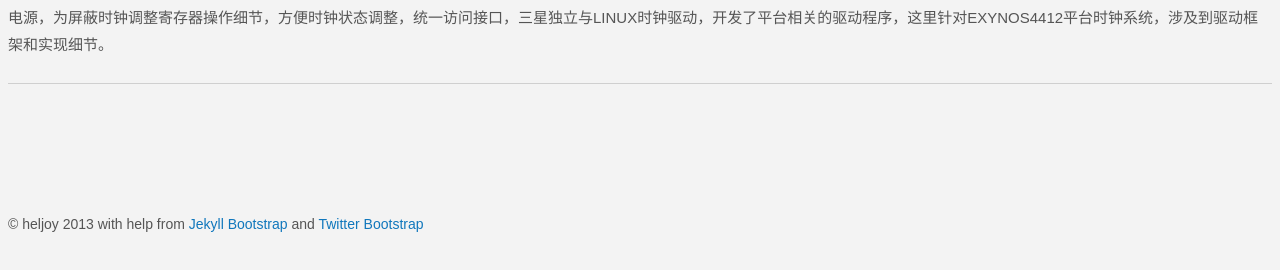
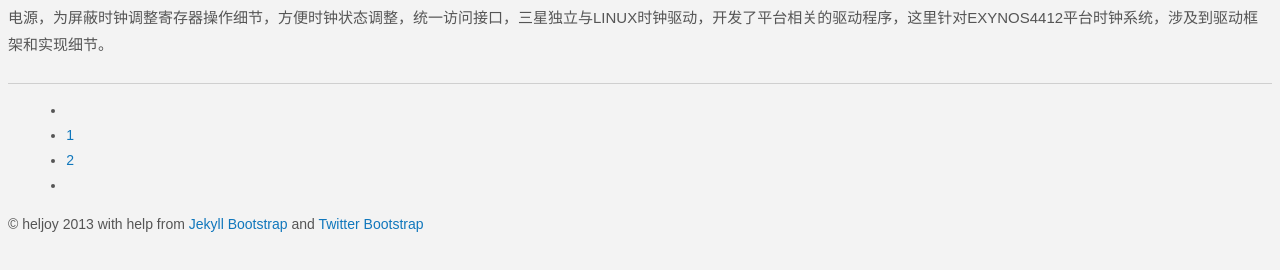
Before and after one commit to heljoy/heljoy.github.com, a Jekyll site: the page built from index.html, in a window 1280 px wide. Shown: the part 650-920 px from the top of the page. Built offline with Jekyll 4.4.1, drawn with Linux system fonts in a browser that asks for light colours; nearby versions of some CDN libraries; the list of posts is cut into pages by our own code; a style sheet for code colours, icons or effects is not loaded.

Commit message:
common: add pagination for post
Signed-off-by: Liu Jianping <heljoy@meizu.com>

```diff
--- a/_config.yml
+++ b/_config.yml
@@ -3,6 +3,7 @@ permalink: /:categories/:year/:month/:day/:title
 exclude: [".rvmrc", ".rbenv-version", "README.md", "Rakefile", "changelog.md"]
 auto: true
 pygments: true
+paginate: 3
 
 title : blog about life
 tagline: work, walk, learn and sleep
--- /dev/null
+++ b/index.html
@@ -0,0 +1,66 @@
+---
+layout: index
+title: heljoy
+---
+{% include heljoy/setup %}
+
+{% for post in paginator.posts %}
+  <h2 class="title"><a href="{{ post.url }}">{{ post.title }}</a></h2>
+  <div class="post_info">
+  <ul class="tag_box inline">
+    <li id="post-date"> Posted on {{ post.date | date_to_string }}</li>
+    {% unless no_category %}
+      {% if post.category %}
+        <li> in <a href="{{ BASE_PATH }}{{ site.heljoy.categories_path }}#{{ post.category }}-ref">
+    	 {{ post.category }}
+	</a>
+        </li>
+      {% endif %}
+    {% endunless %}
+  </ul>
+  </div>
+  <div class="archive">
+    {{ post.content | split: '<!-- more -->' | first }}
+  </div>
+  <hr />
+{% endfor %}
+
+<div id="post-pagination" class="pagination pagination-right">
+  <ul>
+  {% if paginator.previous_page %}
+    <li>
+    <a href="{{ paginator.previous_page_path | prepend: site.baseurl | replace: '//', '/' }}"><i class="icon-chevron-left"></i></a>
+    </li>
+  {% else %}
+    <li class="disabled">
+    <span><i class="icon-chevron-left"></i></span>
+    </li>
+  {% endif %}
+
+  {% for page in  (1..paginator.total_pages) %}
+    {% if page == paginator.page %}
+      <li class="active">
+      <a href="#">{{ page }}</a>
+      </li>
+    {% elsif page == 1 %}
+      <li>
+      <a href="{{ '/index.html' | prepend: site.baseurl | replace: '//', '/' }}">{{ page }}</a>
+      </li>
+    {% else %}
+      <li>
+      <a href="{{ site.paginate_path | prepend: site.baseurl | replace: '//', '/' | replace: ':num', page }}">{{ page }}</a>
+      </li>
+    {% endif %}
+  {% endfor %}
+
+  {% if paginator.next_page %}
+    <li>
+    <a href="{{ paginator.next_page_path | prepend: site.baseurl | replace: '//', '/' }}"><i class="icon-chevron-right"></i></a>
+    </li>
+  {% else %}
+    <li class="disabled">
+    <a href="#"><i class="icon-chevron-right"></i></a>
+    </li>
+  {% endif %}
+  </ul>
+</div>
--- a/index.md
+++ /dev/null
@@ -1,26 +0,0 @@
----
-layout: index
-title: heljoy
----
-{% include heljoy/setup %}
-
-{% for post in site.posts limit: 3 %}
-  <h2 class="title"><a href="{{ post.url }}">{{ post.title }}</a></h2>
-  <div class="post_info">
-  <ul class="tag_box inline">
-    <li id="post-date"> Posted on {{ post.date | date_to_string }}</li>
-    {% unless no_category %}
-      {% if post.category %}
-        <li> in <a href="{{ BASE_PATH }}{{ site.heljoy.categories_path }}#{{ post.category }}-ref">
-    	 {{ post.category }}
-	</a>
-        </li>
-      {% endif %}
-    {% endunless %}
-  </ul>
-  </div>
-  <div class="archive">
-    {{ post.content | split: '<!-- more -->' | first }}
-  </div>
-  <hr />
-  {% endfor %}
```
